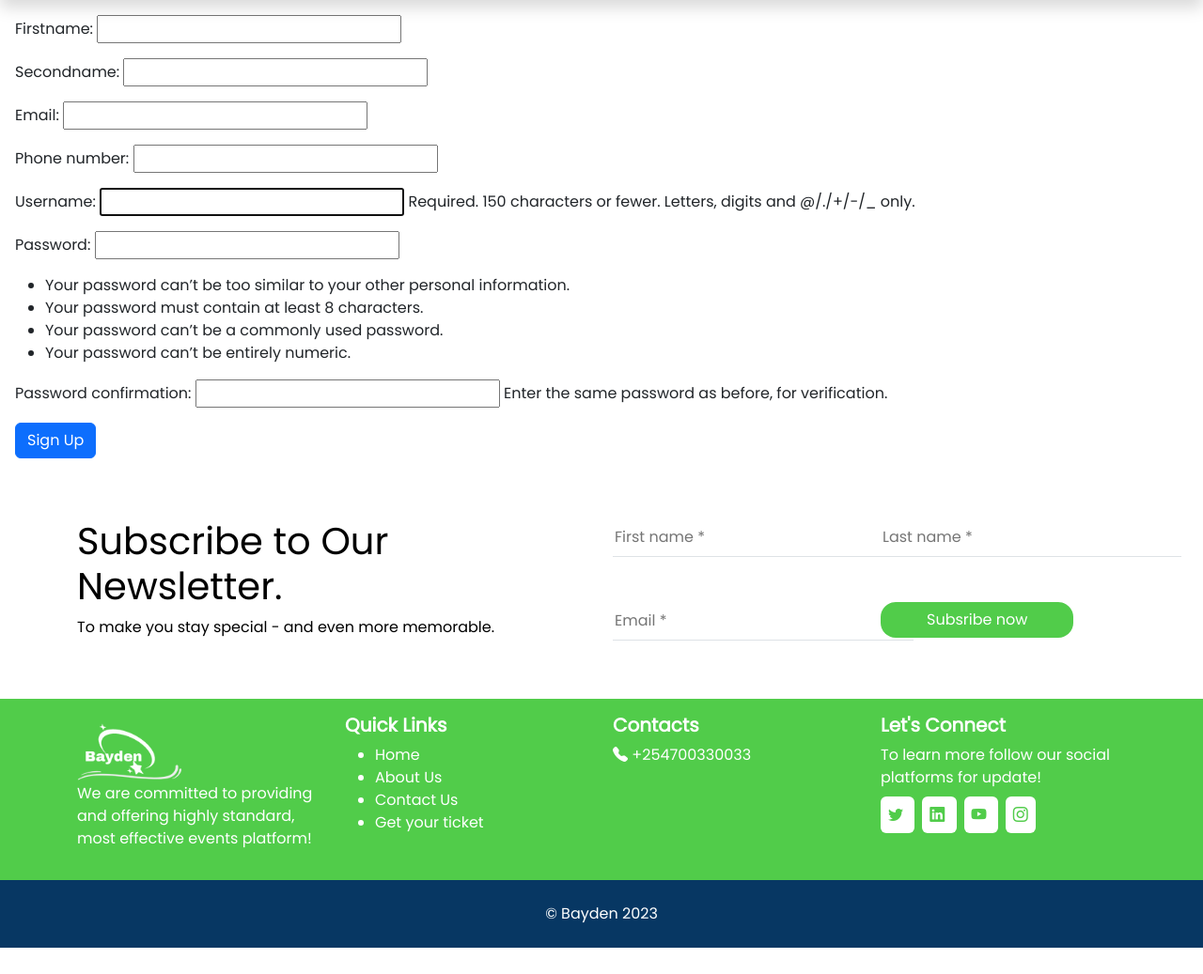
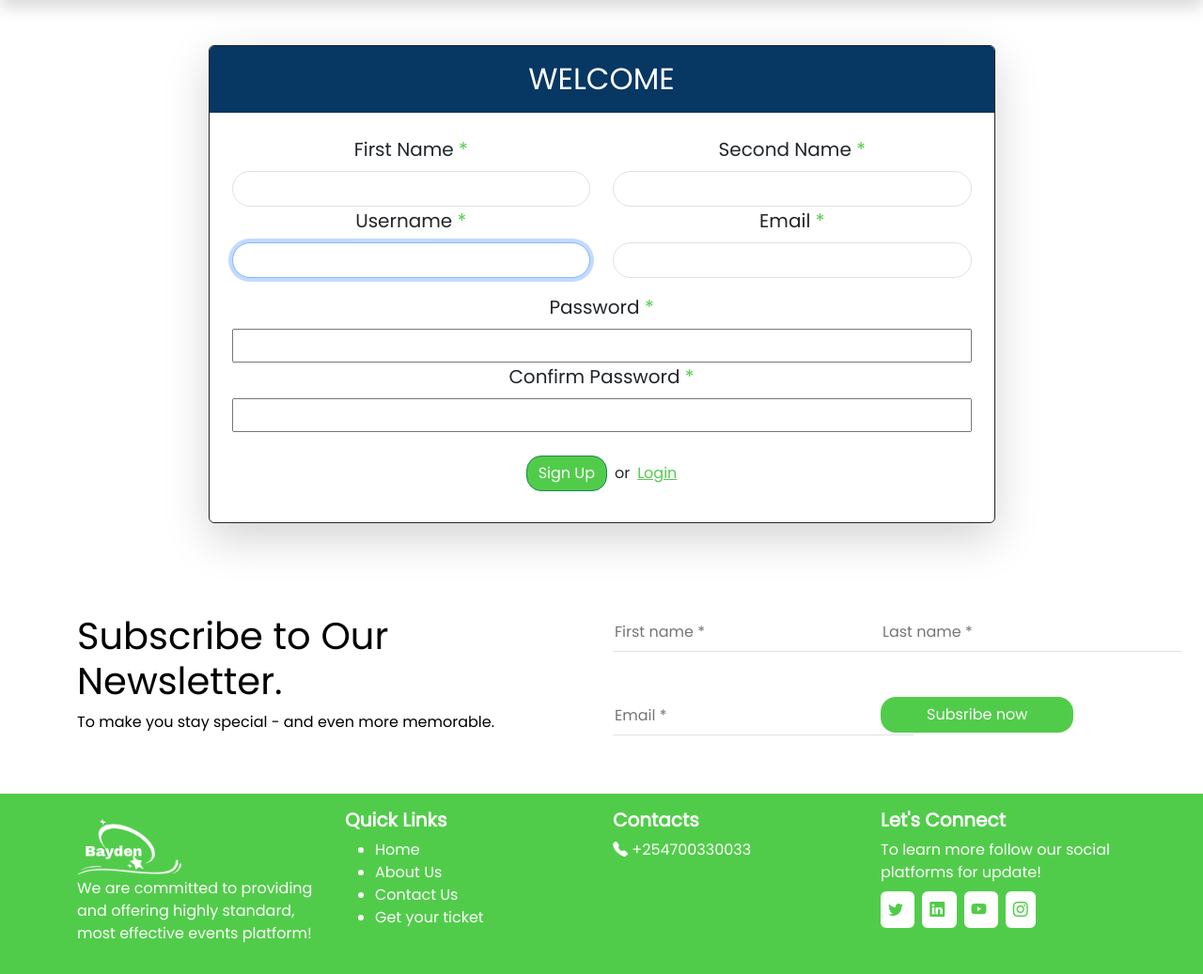
Before and after one commit to Amn8189/BaydenWeb, a Django app: page /signup/ in a window 1280 px wide. Shown: the part 121-1158 px from the top of the page at 94% size. Before the commit the page ends 1130 px from the top, so only its background shows below. Run offline with Django 5.2, Linux system fonts and the light colour scheme; parts of the project's set-up code (start-up, migrations or seed data) failed here and were passed over.

Commit message:
17.05.24 few added stuff

```diff
--- a/baydenApp/forms.py
+++ b/baydenApp/forms.py
@@ -1,4 +1,4 @@
-from django.forms import Form, ModelForm, TextInput, FileInput
+from django.forms import Form, ModelForm, TextInput, FileInput, EmailInput, PasswordInput
 from django import forms
 from .models import Event, Organizer
 from django.contrib.auth.forms import UserCreationForm, UserChangeForm
@@ -46,6 +46,14 @@ class OrganizerCreationForm(UserCreationForm):
     class Meta(UserCreationForm.Meta):
         model = Organizer
         fields = ('firstname', 'secondname', 'email', 'phone_number') + UserCreationForm.Meta.fields
+        widgets = {"firstname": TextInput(attrs={ "class":"form-control rounded-pill"}),
+                   "secondname": TextInput(attrs={ "class":"form-control rounded-pill"}),
+                   "email": EmailInput(attrs={ "class":"form-control rounded-pill"}),
+                   "phone_number": TextInput(attrs={ "class":"form-control rounded-pill"}),
+                   "username": TextInput(attrs={ "class":"form-control rounded-pill"}),
+                   "password1": PasswordInput(attrs={ "class":"form-control"}),
+                   "password2": PasswordInput(attrs={ "class":"form-control"}),
+                   }
 
 class OrganizerChangeForm(UserChangeForm):
     class Meta(UserChangeForm.Meta):
--- a/templates/reserve.html
+++ b/templates/reserve.html
@@ -88,9 +88,9 @@
 					</select>
 				</div>
 			</div>
-			<button type="submit" class="btn px-5 mt-5 rounded-5 text-white fs-5 fw-semibold"
-				style="background: #51CC4A;">Submit
-				Ticket <i class=" bi bi-arrow-right"></i></button>
+			<div class="d-flex justify-content-center">
+				<button type="submit" class="btn px-5 mt-5 rounded-5 text-white fs-5 fw-semibold" style="background: #51CC4A;">Submit Ticket <i class="bi 	bi-arrow-right"></i></button>
+			</div>
 		</div>
 	</form>
 {% endblock content %}
--- a/templates/signup.html
+++ b/templates/signup.html
@@ -2,10 +2,44 @@
 {% load static %}
 {% block content %}
 
-    <form method="POST" class="p-3">
-        {% csrf_token %}
-        {{form.as_p}}
-        <button type="submit" class="btn btn-primary">Sign Up</button>
-    </form>
+<div class="container">
+    <section class="d-flex justify-content-center">
+        <div class="card my-5 shadow-lg border-1 border-dark" style="width: 75%">
+            <section class="card-header text-center text-white pt-3" style="background-color: #073763;">
+                <h2>WELCOME</h2>
+            </section>
+            <form method="POST" class="p-4">
+                {% csrf_token %}
+                <div class="row text-center fs-5 mb-3">
+                    <div class="col-lg-6">
+                        <label for="firstname" class="form-label">First Name <span style="color: #51CC4A;">*</span></label>
+                        {{form.firstname}}
+                        <label for="username" class="form-label">Username <span style="color: #51CC4A;">*</span></label>
+                        {{form.username}}
+                    </div>
+                    <div class="col-lg-6">
+                        <label for="secondname" class="form-label">Second Name <span style="color: #51CC4A;">*</span></label>
+                        {{form.secondname}}
+                        <label for="email" class="form-label">Email <span style="color: #51CC4A;">*</span></label>
+                        {{form.email}}
+                    </div>
+                </div>
+                <div class="d-flex flex-column text-center fs-5 mb-3">
+                    <label for="password1" class="form-label">Password <span style="color: #51CC4A;">*</span></label>
+                    {{form.password1}}
+                    <label for="password2" class="form-label">Confirm Password <span style="color: #51CC4A;">*</span></label>
+                    {{form.password2}}
+                </div>
+                <div class="d-flex flex-row justify-content-center align-items-center">
+                    <button type="submit" class="btn btn-success rounded-4" style="background-color: #51CC4A;">Sign Up</button>
+                    <p class="mx-2 mt-3">or</p>
+                    <a href="{% url 'login' %}" style="color: #51CC4A;">Login</a>
+
+                </div>
+            </form>
+        </div>
+    </section>
+
+</div>
 
 {% endblock content %}
```
Also changed, not shown: templates/about.html (+7 -12 lines).
